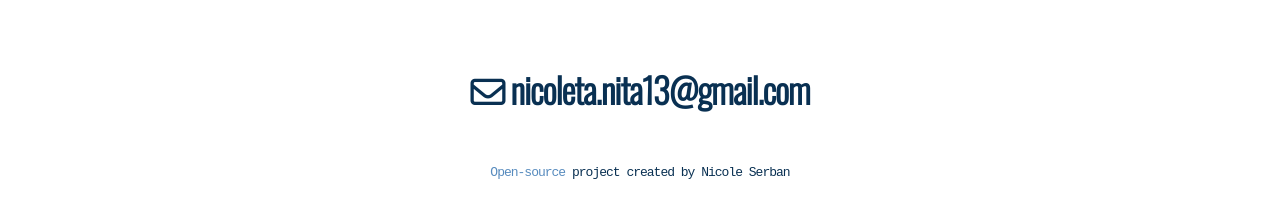
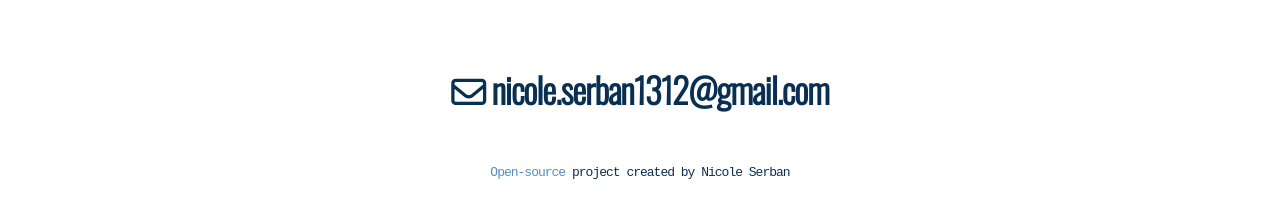
Before and after one commit to nicole1312/Portfolio-project, a plain HTML site: page contact.html in a window 1280 px wide. Shown: the part 679-878 px from the top of the page. Drawn offline with nearby package versions, Linux system fonts and the light colour scheme.

Commit message:
Added new email address

```diff
--- a/contact.html
+++ b/contact.html
@@ -148,9 +148,9 @@
       </div>
     </div>
     <p>
-      <a href="mailto:nicoleta.nita13@gmail.com" class="email" title="">
+      <a href="mailto:nicole.serban1312@gmail.com" class="email" title="">
         <i class="fa-regular fa-envelope"></i>
-        nicoleta.nita13@gmail.com
+        nicole.serban1312@gmail.com
       </a>
     </p>
     <p class="coder text-center mt-5">
```
Also changed, not shown: about.html (+1 -1 lines), index.html (+1 -1 lines), projects.html (+1 -1 lines).
